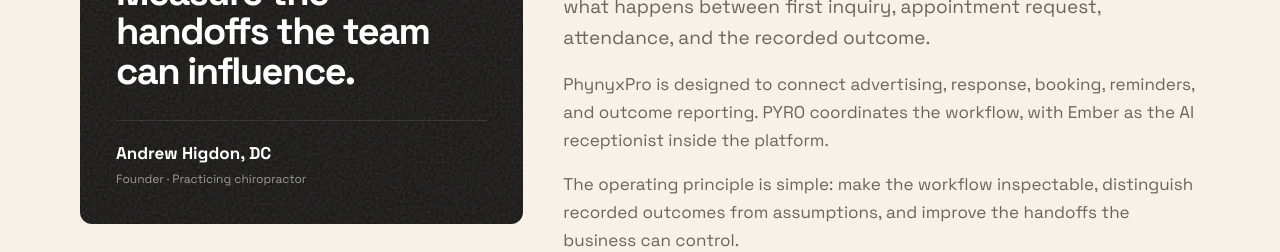
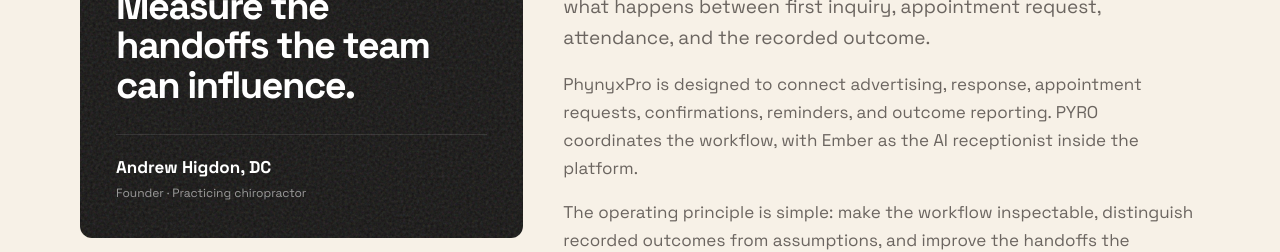
Before and after one commit to Phynyx-Pyro/Website, a Next.js app: page /about in a window 1280 px wide. Shown: the part 557-809 px from the top of the page. Built offline with nearby package versions, Linux system fonts and the light colour scheme; no server answers.

Commit message:
copy: distinguish appointment requests from confirmations

```diff
--- a/app/(marketing)/(home)/_components/fit-and-faq.tsx
+++ b/app/(marketing)/(home)/_components/fit-and-faq.tsx
@@ -24,7 +24,7 @@
   },
   {
     q: 'Is PhynyxPro just ad management?',
-    a: 'No. Paid acquisition is one part of the system. PhynyxPro also coordinates the post-click workflow—response, qualification, booking, reminders, handoff, and stage reporting—through PYRO.',
+    a: 'No. Paid acquisition is one part of the system. PhynyxPro also coordinates the post-click workflow—response, qualification, appointment requests, confirmations, reminders, handoff, and stage reporting—through PYRO.',
   },
   {
     q: 'How does Ember work with our team?',
--- a/app/(marketing)/about/_components/about-client.tsx
+++ b/app/(marketing)/about/_components/about-client.tsx
@@ -48,7 +48,7 @@
                 Andrew Higdon, DC, is a practicing chiropractor and the founder of PhynyxPro. His operator perspective shapes a system centered on what happens between first inquiry, appointment request, attendance, and the recorded outcome.
               </p>
               <p className="mt-4 text-[17px] leading-[1.65] text-warm">
-                PhynyxPro is designed to connect advertising, response, booking, reminders, and outcome reporting. PYRO coordinates the workflow, with Ember as the AI receptionist inside the platform.
+                PhynyxPro is designed to connect advertising, response, appointment requests, confirmations, reminders, and outcome reporting. PYRO coordinates the workflow, with Ember as the AI receptionist inside the platform.
               </p>
               <p className="mt-4 text-[17px] leading-[1.65] text-warm">
                 The operating principle is simple: make the workflow inspectable, distinguish recorded outcomes from assumptions, and improve the handoffs the business can control.
```
